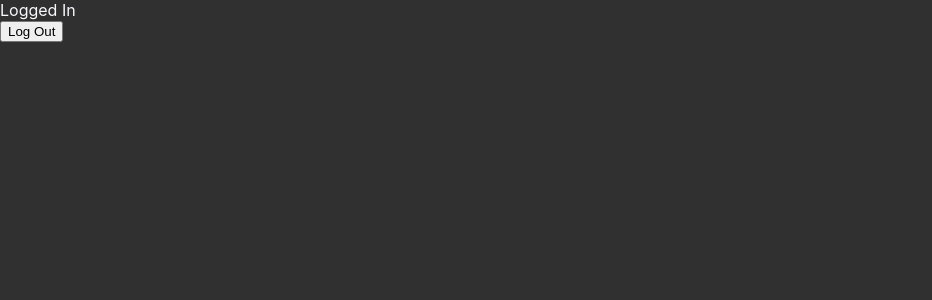
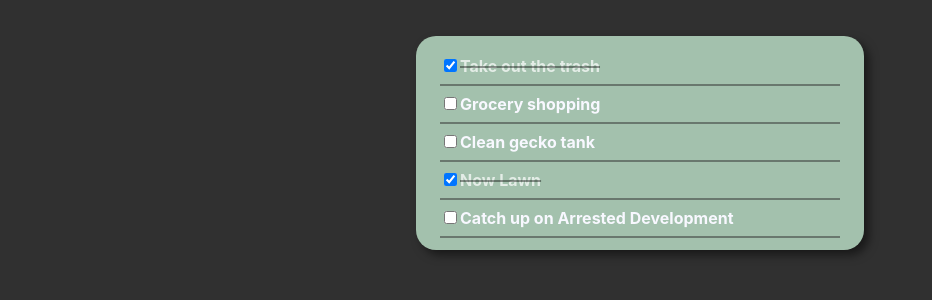
Before and after one commit to NunezAN/react-crash, a React (Create React App) app: page / in a window 1280 px wide. Shown: the top 300 px of the page, without its empty margins (0-932 px from the left). Built offline with nearby package versions, Linux system fonts and the light colour scheme.

Commit message:
added styling to completed task - todo app

```diff
--- a/src/App.jsx
+++ b/src/App.jsx
@@ -4,39 +4,40 @@ import todosData from "./components/todosData.js";
 import React from "react";
 import Conditional from "./components/conditional.jsx";
 
-// class App extends React.Component {
-//   constructor() {
-//     super();
-//     this.state = {
-//       data: todosData};
+class App extends React.Component {
+  constructor() {
+    super();
+    this.state = {
+      data: todosData
+    };
+      this.handleChange = this.handleChange.bind(this);
+  }
 
-//       this.handleChange = this.handleChange.bind(this);
-//   }
+  handleChange(id){
+    this.setState(prevState =>{
+      const newState = prevState.data.map(obj => {
+        if(obj.id == id){
+          obj.completed = !obj.completed;
+        }
+        return obj;
+      })
+      return{data: newState};
+    })
+  }
 
-//   handleChange(id){
-//     this.setState(prevState =>{
-//       const newState = prevState.data.map(obj => {
-//         if(obj.id == id){
-//           obj.completed = !obj.completed;
-//         }
-//         return obj;
-//       })
-//       return{data: newState};
-//     })
-//   }
+  render() {
+    const todosComponent = this.state.data.map((todoitem) => {
+      return <TodoItem key={todoitem.id} item={todoitem} handleChange={this.handleChange}></TodoItem>;
+    });
 
-//   render() {
-//     const todosComponent = this.state.data.map((todoitem) => {
-//       return <TodoItem key={todoitem.id} item={todoitem} handleChange={this.handleChange}></TodoItem>;
-//     });
-//     return (
-//       <div className="container">
-//         <div className="TodoList--container">{todosComponent}</div>
-//       </div>
-//     );
-//   }
+    return (
+      <div className="container">
+        <div className="TodoList--container">{todosComponent}</div>
+      </div>
+    );
+  }
 
-// }
+}
 
 // class App extends React.Component {
 //   constructor() {
@@ -63,31 +64,31 @@ import Conditional from "./components/conditional.jsx";
 //   }
 // }
 
-class App extends React.Component {
-  constructor() {
-    super();
-    this.state = {
-      loggedIn: true,
-    };
+// class App extends React.Component {
+//   constructor() {
+//     super();
+//     this.state = {
+//       loggedIn: true,
+//     };
 
-    this.logClick = this.logClick.bind(this);
-  }
+//     this.logClick = this.logClick.bind(this);
+//   }
 
-  logClick() {
-    this.setState(prevState=>{
-      return {loggedIn: !prevState.loggedIn}
-    });
-  }
+//   logClick() {
+//     this.setState(prevState=>{
+//       return {loggedIn: !prevState.loggedIn}
+//     });
+//   }
 
-  render() {
-    return (
-      <div>
-        <div>{this.state.loggedIn ? "Logged In" : "Logged Out"}</div>
-        <button onClick={this.logClick}>
-          {this.state.loggedIn ? "Log Out" : "log In"}
-        </button>
-      </div>
-    );
-  }
-}
+//   render() {
+//     return (
+//       <div>
+//         <div>{this.state.loggedIn ? "Logged In" : "Logged Out"}</div>
+//         <button onClick={this.logClick}>
+//           {this.state.loggedIn ? "Log Out" : "log In"}
+//         </button>
+//       </div>
+//     );
+//   }
+// }
 export default App;
--- a/src/components/TodoItem.css
+++ b/src/components/TodoItem.css
@@ -1,22 +1,3 @@
-
-/* .container{
-    padding: 36px;
-    margin: 0 auto;
-    font-weight: 700;
-}
-.TodoList--container{
-    max-width: 400px;
-    padding: 12px 24px;
-    width: 100%;
-    border: none;
-    display: flex;
-    flex-direction: column;
-    justify-content: center;
-    margin: 0 auto;
-    background-color: #a3c1ad;
-    box-shadow: 5px 5px 10px rgba(0,0,0,0.5);
-    border-radius: 20px;
-} */
 .TodoItem{
     background: inherit;
     border-bottom:2px solid rgba(48, 48, 48, .5);
@@ -26,3 +7,7 @@
 .Todo__Label{
     background-color: inherit;
 }
+.completed{
+    color: rgba(255, 255, 255, .7);
+    text-decoration: line-through rgba(0, 0, 0, .4) 2px;
+}
--- a/src/components/TodoItem.jsx
+++ b/src/components/TodoItem.jsx
@@ -1,11 +1,14 @@
 import "./TodoItem.css";
 
 function TodoList(props) {
+  let classCompleted = props.item.completed ? "completed" : "notCompleted";
+  console.log(`${props.item.id}${classCompleted}`);
   return (
     <div>
         <div className="TodoItem">
-          <input type="checkbox" id="checkbox" checked={props.item.completed} onChange={()=> props.handleChange(props.item.id)}/>
-          <label className="Todo__Label" htmlFor="checkbox">{props.item.text}</label>
+          <input type="checkbox" id="checkbox" checked={props.item.completed}
+          onChange={()=> props.handleChange(props.item.id)}/>
+          <label className={`Todo__Label ${classCompleted}`} htmlFor="checkbox">{props.item.text}</label>
         </div>
     </div>
   );
```
